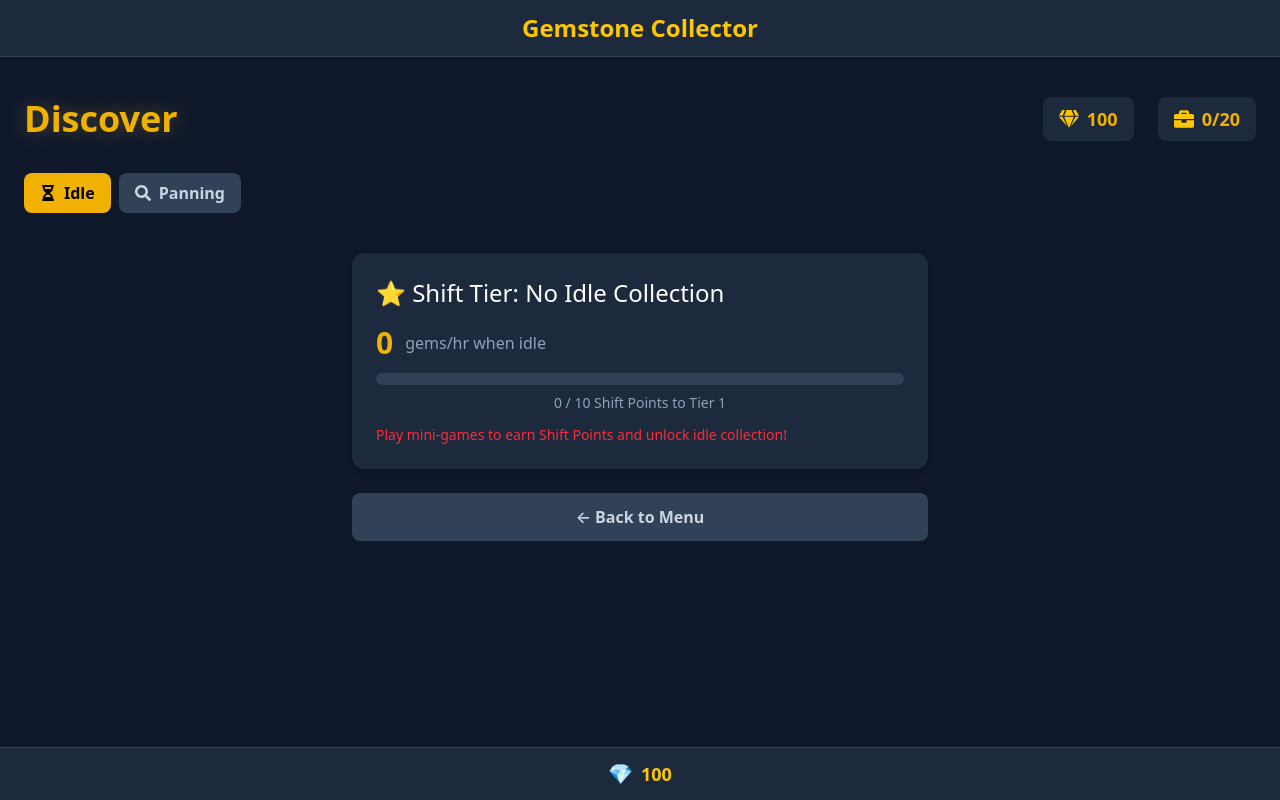
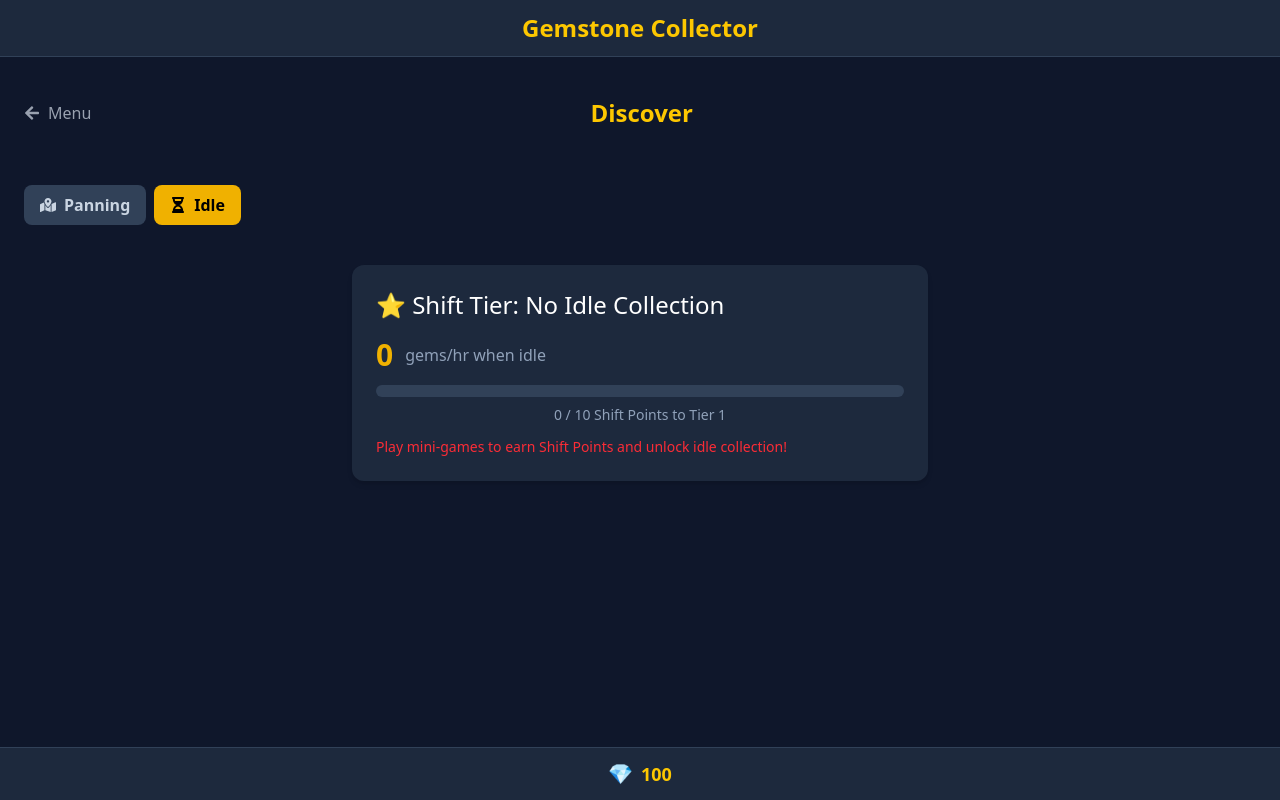
Before and after one commit to grenmester/gemcraft, a React (Vite) app: page / in a window 1280 px wide. Both pictures are taken after a click on the button "Discover". Built offline with nearby package versions, Linux system fonts and the light colour scheme.

Commit message:
fix: standardize Discover layout with Panning as default active tab

```diff
--- a/src/features/discover/components/Discover.jsx
+++ b/src/features/discover/components/Discover.jsx
@@ -3,7 +3,7 @@ import { useGame, GAME_PHASES } from '../../../context/GameContext';
 import { useDiscover } from '../hooks/useDiscover';
 import { Gem } from '../../../models/Gem';
 import { getGems } from '../../../data/items';
-import { FaClock, FaSearch, FaGem, FaBriefcase, FaArrowLeft, FaStar, FaHourglassHalf } from 'react-icons/fa';
+import { FaClock, FaMapMarkedAlt, FaGem, FaBriefcase, FaArrowLeft, FaStar, FaHourglassHalf } from 'react-icons/fa';
 
 const SHIFT_TIERS = [
   { threshold: 0, rate: 0, label: 'No Idle Collection', color: '#666' },
@@ -80,29 +80,34 @@ export default function Discover() {
     dispatch({ type: 'SELECT_LOCATION', payload: null });
   };
 
-  const activeTab = discoverState?.activeTab || 'idle';
+  const activeTab = discoverState?.activeTab || 'panning';
 
   return (
     <div className="flex flex-col gap-8 pt-4 h-full">
       {/* Header */}
-      <div className="w-full flex justify-between items-center">
-        <h2 className="text-4xl font-bold text-yellow-500 m-0 text-glow-yellow">
-          Discover
-        </h2>
-        <div className="flex gap-6">
-          <div className="flex items-center gap-2 px-4 py-2 bg-slate-800 rounded-lg">
-            <FaGem className="text-xl text-yellow-400" />
-            <span className="text-lg font-bold text-yellow-500">{coins}</span>
-          </div>
-          <div className="flex items-center gap-2 px-4 py-2 bg-slate-800 rounded-lg">
-            <FaBriefcase className="text-xl text-yellow-400" />
-            <span className="text-lg font-bold text-yellow-500">{inventoryCount}/{inventoryCapacity}</span>
-          </div>
-        </div>
+      <div className="flex items-center justify-between mb-6">
+        <button
+          className="flex items-center gap-2 text-gray-400 hover:text-white transition-colors"
+          onClick={handleBack}
+        >
+          <FaArrowLeft /> Menu
+        </button>
+        <h2 className="text-2xl text-yellow-400 font-bold">Discover</h2>
+        <div className="w-16" />
       </div>
 
       {/* Tab Buttons */}
       <div className="flex gap-2 mb-2">
+        <button
+          className={`px-4 py-2 rounded-lg font-semibold transition-colors flex items-center gap-2 ${
+            activeTab === 'panning'
+              ? 'bg-yellow-500 text-black'
+              : 'bg-slate-700 text-slate-300'
+          }`}
+          onClick={() => setActiveTab('panning')}
+        >
+          <FaMapMarkedAlt /> Panning
+        </button>
         <button
           className={`px-4 py-2 rounded-lg font-semibold transition-colors flex items-center gap-2 ${
             activeTab === 'idle'
@@ -113,20 +118,37 @@ export default function Discover() {
         >
           <FaHourglassHalf /> Idle
         </button>
-        <button
-          className={`px-4 py-2 rounded-lg font-semibold transition-colors flex items-center gap-2 ${
-            activeTab === 'panning'
-              ? 'bg-yellow-500 text-black'
-              : 'bg-slate-700 text-slate-300'
-          }`}
-          onClick={() => setActiveTab('panning')}
-        >
-          <FaSearch /> Panning
-        </button>
       </div>
 
       {/* Tab Content */}
-      {activeTab === 'idle' ? (
+      {activeTab === 'panning' ? (
+        /* Panning Tab Content */
+        <div className="flex flex-col items-center gap-6 max-w-xl mx-auto w-full">
+          <section className="bg-slate-800 rounded-xl p-8 flex flex-col items-center gap-6 shadow-md w-full">
+            <h3 className="text-2xl text-white m-0">🔍 Panning</h3>
+
+            <p className="text-slate-400 text-center m-0">
+              Select a mine location to start panning for gems and Shift Points!
+            </p>
+
+            <div className="flex flex-col gap-3 w-full">
+              <button
+                className="w-full px-6 py-4 bg-yellow-500 text-black text-lg font-bold rounded-lg hover:bg-yellow-400 transition-colors shadow-md"
+                onClick={handleSelectLocation}
+              >
+                🌍 Select Mine Location
+              </button>
+
+              <button
+                className="w-full px-6 py-3 bg-yellow-500 text-black font-bold rounded-lg hover:bg-yellow-400 transition-colors"
+                onClick={handleStartPanning}
+              >
+                🔍 Start Panning (Quick)
+              </button>
+            </div>
+          </section>
+        </div>
+      ) : (
         /* Idle Tab Content */
         <div className="flex flex-col gap-6 max-w-xl mx-auto w-full">
           {/* Shift Tier Section */}
@@ -183,49 +205,6 @@ export default function Discover() {
               </div>
             </section>
           )}
-
-          {/* Back Button */}
-          <button
-            className="px-6 py-3 bg-slate-700 text-slate-300 font-semibold rounded-lg hover:bg-slate-600 transition-colors"
-            onClick={handleBack}
-          >
-            ← Back to Menu
-          </button>
-        </div>
-      ) : (
-        /* Panning Tab Content */
-        <div className="flex flex-col items-center gap-6 max-w-xl mx-auto w-full">
-          <section className="bg-slate-800 rounded-xl p-8 flex flex-col items-center gap-6 shadow-md w-full">
-            <h3 className="text-2xl text-white m-0">🔍 Panning</h3>
-
-            <p className="text-slate-400 text-center m-0">
-              Select a mine location to start panning for gems and Shift Points!
-            </p>
-
-            <div className="flex flex-col gap-3 w-full">
-              <button
-                className="w-full px-6 py-4 bg-yellow-500 text-black text-lg font-bold rounded-lg hover:bg-yellow-400 transition-colors shadow-md"
-                onClick={handleSelectLocation}
-              >
-                🌍 Select Mine Location
-              </button>
-
-              <button
-                className="w-full px-6 py-3 bg-yellow-500 text-black font-bold rounded-lg hover:bg-yellow-400 transition-colors"
-                onClick={handleStartPanning}
-              >
-                🔍 Start Panning (Quick)
-              </button>
-            </div>
-          </section>
-
-          {/* Back Button */}
-          <button
-            className="px-6 py-3 bg-slate-700 text-slate-300 font-semibold rounded-lg hover:bg-slate-600 transition-colors"
-            onClick={handleBack}
-          >
-            ← Back to Menu
-          </button>
         </div>
       )}
     </div>
```
